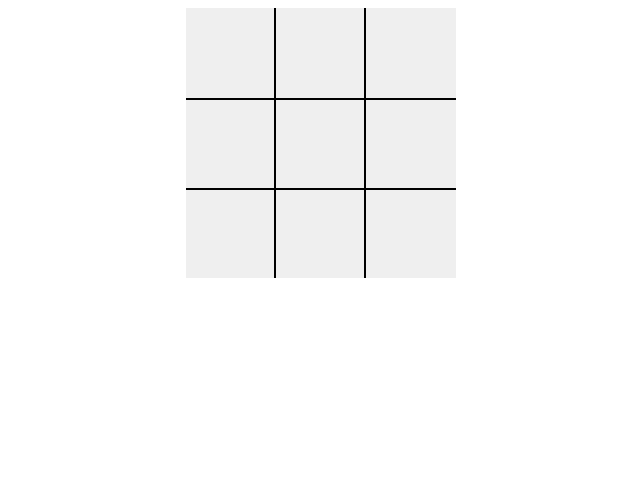
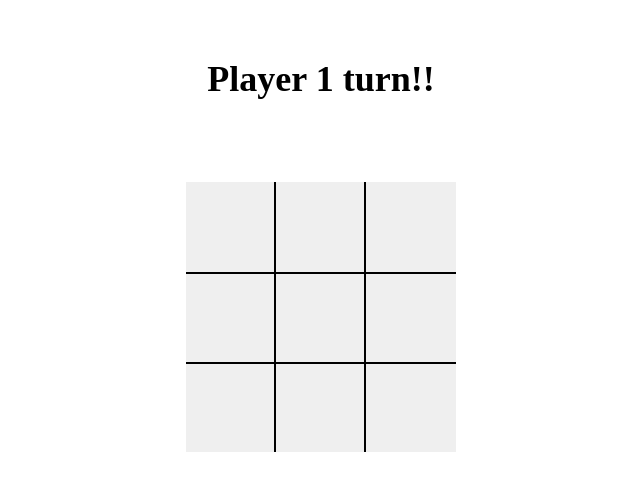
Before and after one commit to lucasfrosty/hooks-typescript-playground, a React (Create React App) app: page / in a window 1280 px wide. Shown: the top 490 px of the page, without its empty margins (319-959 px from the left). Built offline with nearby package versions, Linux system fonts and the light colour scheme.

Commit message:
setting winner based on content

```diff
--- a/src/components/TicTacToe/TicTacToe.tsx
+++ b/src/components/TicTacToe/TicTacToe.tsx
@@ -3,31 +3,109 @@ import styled from 'styled-components';
 
 import {Square} from './components';
 
-const Container = styled.div`
+const Board = styled.div`
   max-width: 270px;
+  display: flex;
+  flex-wrap: wrap;
+  margin-top: 2rem;
+`;
+
+const CentrallizedContainer = styled.div`
   margin: auto;
   display: flex;
-  flex-wrap: wrap;
+  flex-direction: column;
+  align-items: center;
 `;
 
-export type SquareContent = boolean | string;
-enum Turn {
-  Player1,
-  Player2,
+enum Player {
+  One = '1',
+  Two = '2',
+};
+type Winner = Player | undefined;
+
+export enum SquareContent {
+  X = 'X',
+  O = 'O',
+  Empty = '',
+}
+export type Board = SquareContent[];
+
+interface Lines {
+  first: boolean;
+  second: boolean;
+  third?: boolean;
 };
 
+interface WinConditions {
+  verticalLines: Lines,
+  horizontalLines: Lines,
+  diagonalLines: Lines,
+};
+
+function getWinnerFromContent(winnerContent: SquareContent): Winner {
+  if (winnerContent === SquareContent.Empty) {
+    return undefined;
+  }
+
+  return winnerContent === SquareContent.X ? Player.One : Player.Two;
+}
+
+function getWinnerFromBoard(board: Board): Player | undefined {
+  let winnerContent: SquareContent = SquareContent.Empty;
+  const winConditions: WinConditions = {
+    diagonalLines: {
+      first: board[0] === board[4] && board[4] === board[8],
+      second: board[2] === board[4] && board[4] === board[6],
+    },
+    horizontalLines: {
+      first: board[0] === board[1] && board[1] === board[2],
+      second: board[3] === board[4] && board[4] === board[5],
+      third: board[6] === board[7] && board[7] === board[8],
+    },
+    verticalLines: {
+      first: board[0] === board[3] && board[3] === board[6],
+      second: board[1] === board[4] && board[4] === board[7],
+      third: board[2] === board[5] && board[5] === board[8],
+    },
+  };
+  const {diagonalLines, horizontalLines, verticalLines} = winConditions;
+
+  if (diagonalLines.first || diagonalLines.second || horizontalLines.second || verticalLines.second) {
+    winnerContent = board[4];
+  } else if (horizontalLines.first || verticalLines.third) {
+    winnerContent = board[2];
+  } else if (verticalLines.first || horizontalLines.third) {
+    winnerContent = board[6];
+  } else {
+    return undefined;
+  }
+
+  return getWinnerFromContent(winnerContent);
+}
+
 function TicTacToe() {
-  const [board, setBoard] = React.useState<SquareContent[]>(Array(9).fill(false));
-  const [turn, setTurn] = React.useState<Turn>(Turn.Player1);
+  const [board, setBoard] = React.useState<Board>(Array(9).fill(SquareContent.Empty));
+  const [turn, setTurn] = React.useState<Player>(Player.One);
+  const [winner, setWinner] = React.useState<Winner>(undefined);
 
-  const isPlayer1Turn = turn === Turn.Player1;
+  const isPlayer1Turn = turn === Player.One;
 
-  function onClick(index: number) {
+  function onSquareClick(index: number) {
     const newBoard = [...board];
-    newBoard[index] = isPlayer1Turn ? 'X' : 'O';
 
-    setBoard(newBoard);
-    setTurn(isPlayer1Turn ? Turn.Player2 : Turn.Player1);
+    if(!newBoard[index]) {
+      newBoard[index] = isPlayer1Turn ? SquareContent.X : SquareContent.O;
+      const newWinner = getWinnerFromBoard(newBoard);
+
+      if (newWinner) {
+        setWinner(newWinner);
+      }
+
+      setBoard(newBoard);
+      setTurn(isPlayer1Turn ? Player.Two : Player.One);
+    } else {
+      alert("This cell was already marked, try again");
+    }
   }
 
   const squaresMarkup: React.ReactNode[] = board.map((squareContent: SquareContent, index) => {
@@ -36,17 +114,22 @@ function TicTacToe() {
         right: index === 0 || index === 1 || index === 3 || index === 4 || index === 6 || index === 7,
         top: index === 3 || index === 4 || index === 5 || index === 6 || index === 7 || index === 8,
       },
-      onClick: () => onClick(index),
+      onClick: () => onSquareClick(index),
       squareContent,
     }
 
     return <Square key={index} {...props} />;
   });
 
+  const titleMessage = <h2>{winner ? `Player ${winner} won!!` : `Player ${turn} turn!!`}</h2>
+
   return (
-    <Container>
-      {squaresMarkup}
-    </Container>
+    <CentrallizedContainer>
+      <h2>{titleMessage}</h2>
+      <Board>
+        {squaresMarkup}
+      </Board>
+    </CentrallizedContainer>
   );
 }
 
--- a/src/components/TicTacToe/components/Square/Square.tsx
+++ b/src/components/TicTacToe/components/Square/Square.tsx
@@ -1,6 +1,6 @@
 import * as React from 'react';
 import styled from 'styled-components';
-import { SquareContent } from '../../TicTacToe';
+import {SquareContent} from '../../TicTacToe';
 
 function renderBorder(border?: boolean) {
   return border ? '2px solid #000' : 0;
```
